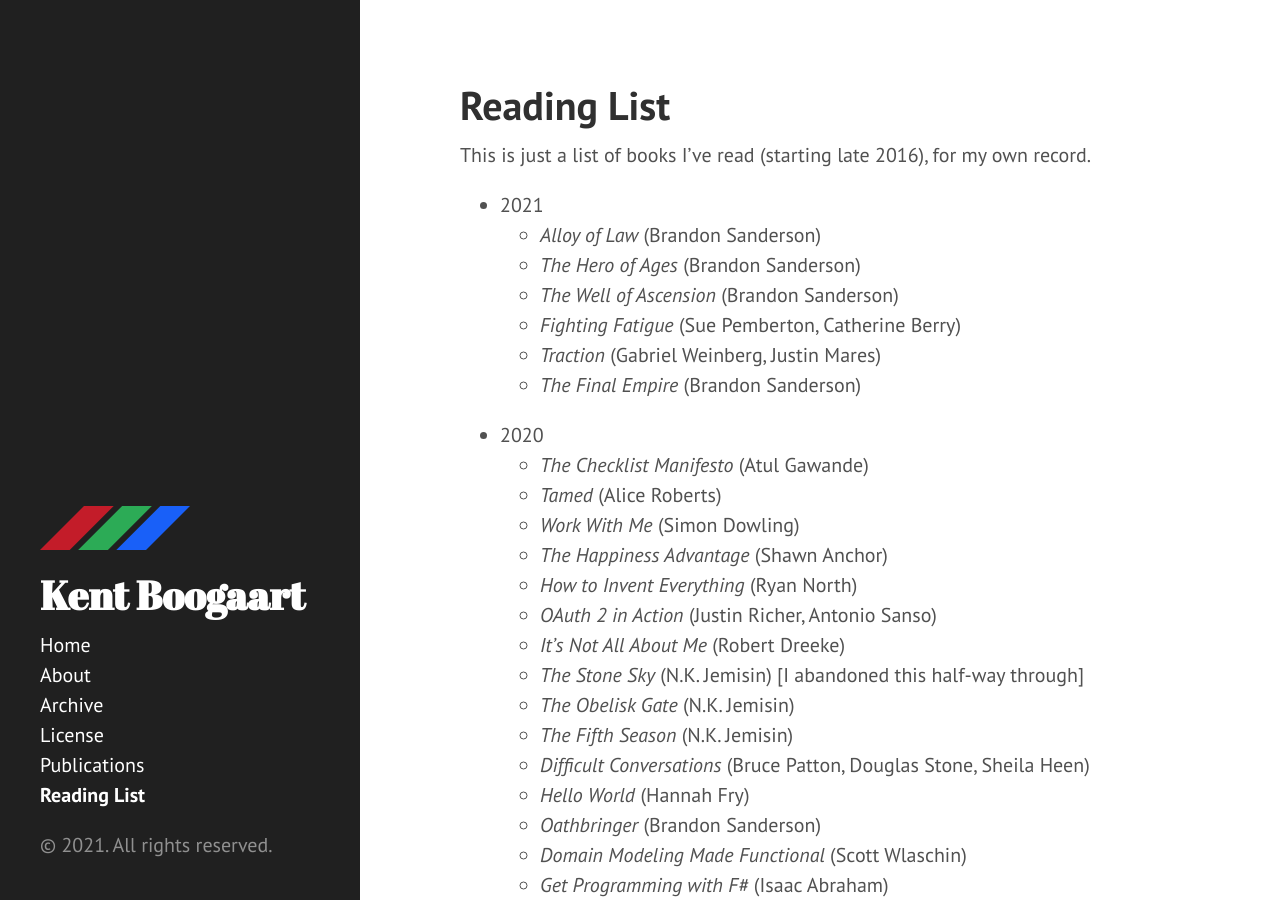
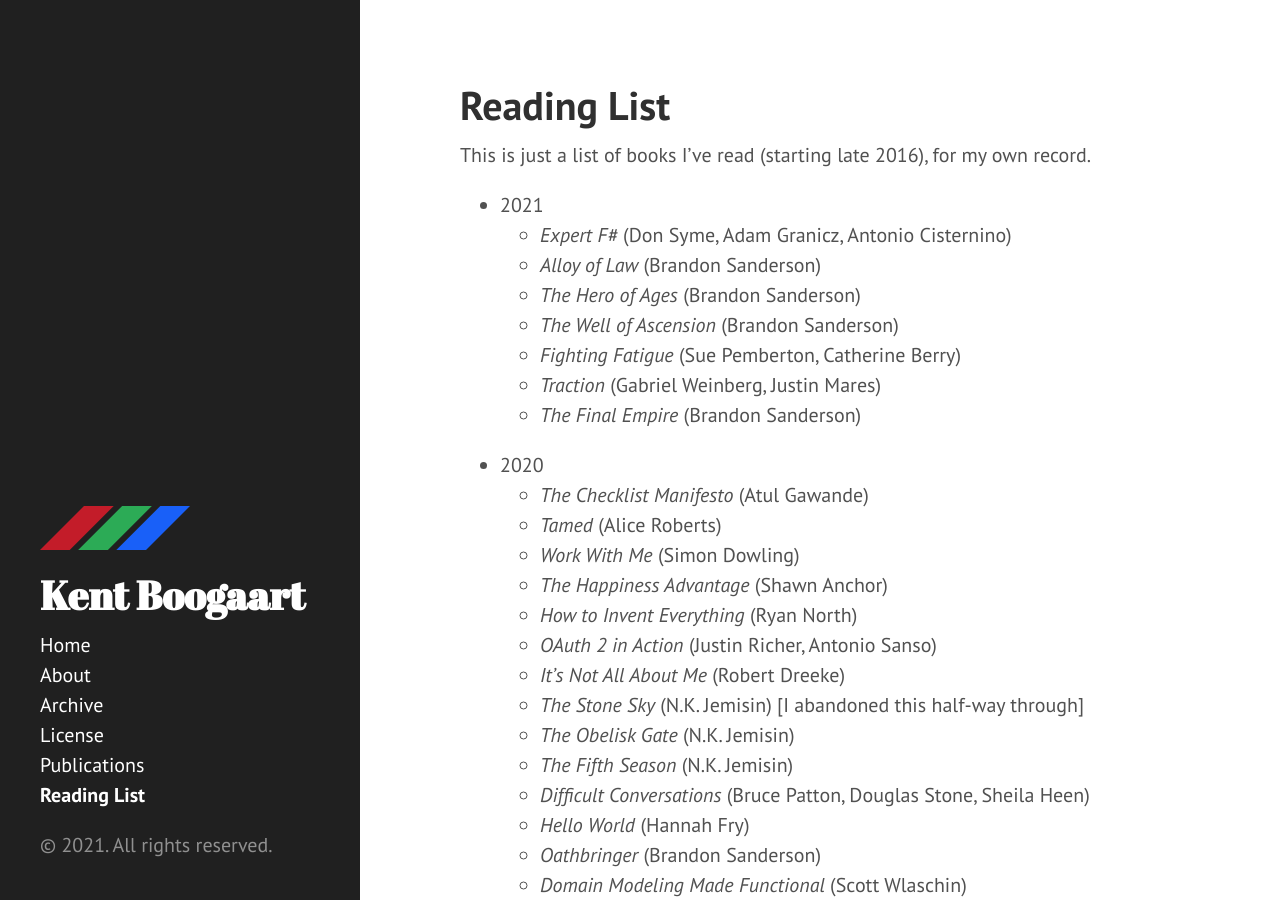
Before and after one commit to kentcb/kentcb.github.io, a Jekyll site: the page built from reading-list.md, in a window 1280 px wide and 900 px high. Built offline with Jekyll 4.4.1, drawn with Linux system fonts in a browser that asks for light colours; nearby versions of some CDN libraries.

Commit message:
Add Expert F#

```diff
--- a/reading-list.md
+++ b/reading-list.md
@@ -6,6 +6,7 @@ sidebar: true
 This is just a list of books I've read (starting late 2016), for my own record.
 
 * 2021
+    * _Expert F#_ (Don Syme, Adam Granicz, Antonio Cisternino)
     * _Alloy of Law_ (Brandon Sanderson)
     * _The Hero of Ages_ (Brandon Sanderson)
     * _The Well of Ascension_ (Brandon Sanderson)
```
